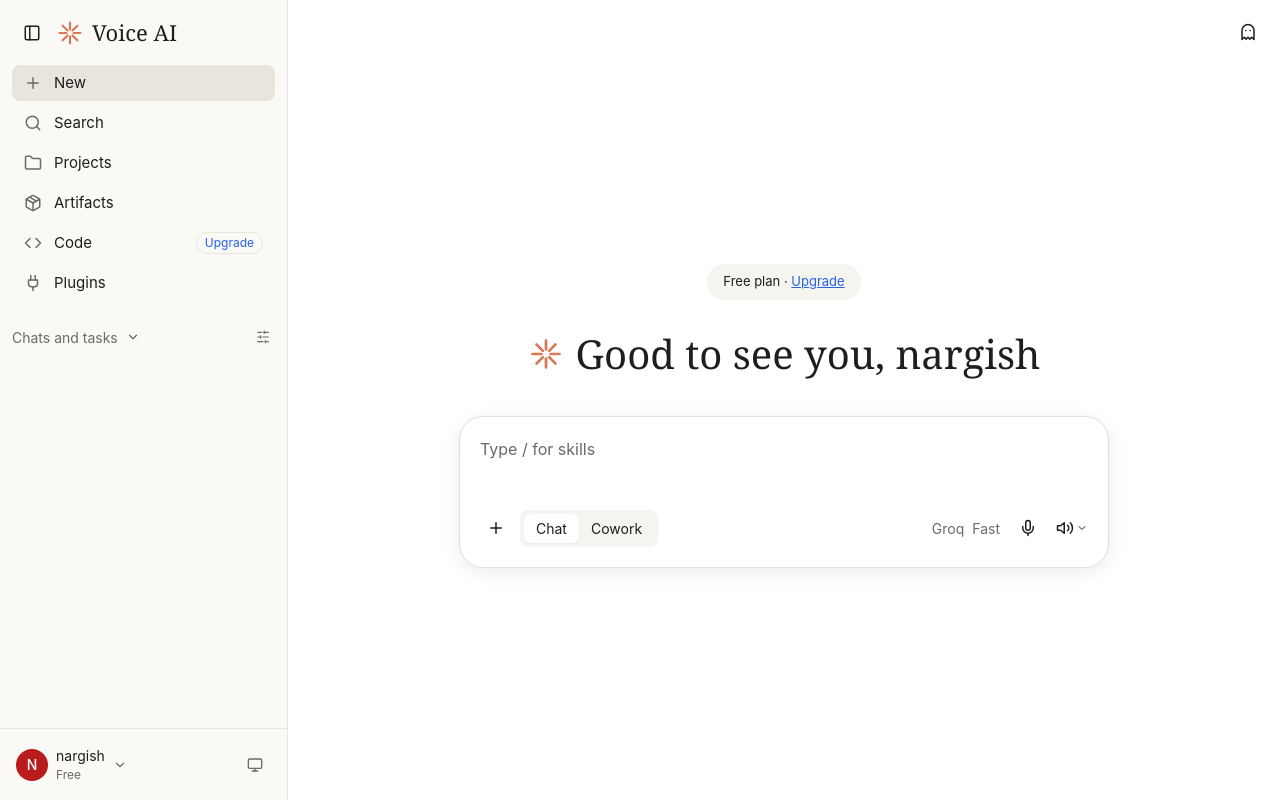
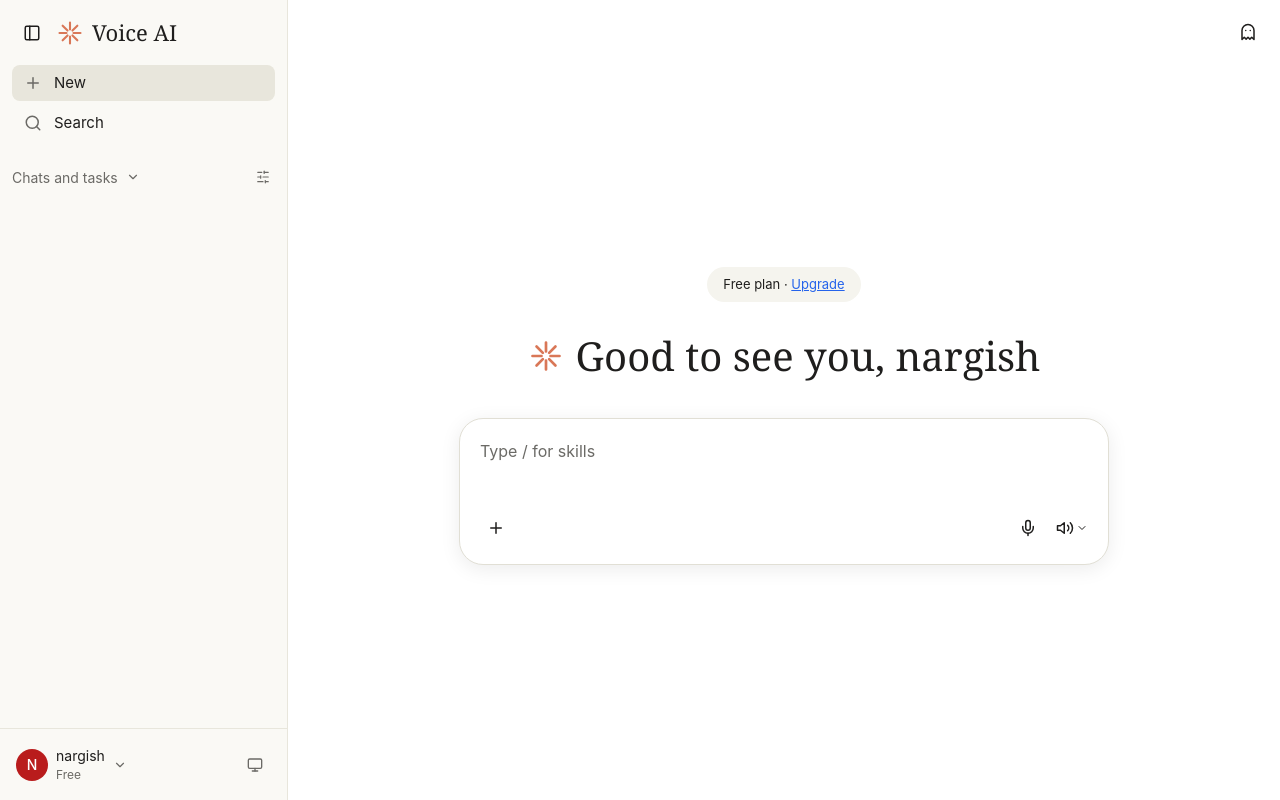
Before and after one commit to jaatni816/ChatBuddy, a React (Vite) app: page / in a window 1280 px wide. Built offline with nearby package versions, Linux system fonts and the light colour scheme; the HTML template or start-up script is replaced by a standard one.

Commit message:
Remove Projects, Artifacts, Code, Plugins from sidebar and Chat/Cowork toggle from input card

```diff
--- a/src/components/MainArea.jsx
+++ b/src/components/MainArea.jsx
@@ -35,7 +35,6 @@ const TOAST_DURATION = 3500;
 
 const InputCard = ({ onSendMessage, onOpenVoiceMode }) => {
   const [input, setInput] = useState('');
-  const [mode, setMode] = useState('Chat');
   const [isListening, setIsListening] = useState(false);
   const [interimText, setInterimText] = useState('');
   const [images, setImages] = useState([]);
@@ -422,34 +421,9 @@ const InputCard = ({ onSendMessage, onOpenVoiceMode }) => {
               onChange={handleFileSelect}
               className="hidden"
             />
-
-            <div className="flex items-center bg-input-bg rounded-lg p-1">
-              <button
-                type="button"
-                onClick={() => setMode('Chat')}
-                className={`px-3 py-1 rounded-md text-[14px] transition-colors ${
-                  mode === 'Chat' ? 'bg-white shadow-sm' : ''
-                }`}
-              >
-                Chat
-              </button>
-              <button
-                type="button"
-                onClick={() => setMode('Cowork')}
-                className={`px-3 py-1 rounded-md text-[14px] transition-colors ${
-                  mode === 'Cowork' ? 'bg-white shadow-sm' : ''
-                }`}
-              >
-                Cowork
-              </button>
-            </div>
           </div>
 
           <div className="flex items-center gap-3">
-            <div className="text-[14px] text-muted">
-              Groq <span className="ml-1">Fast</span>
-            </div>
-
             <button
               type="button"
               onClick={handleMicClick}
--- a/src/components/Sidebar.jsx
+++ b/src/components/Sidebar.jsx
@@ -1,5 +1,5 @@
 import React, { useState } from 'react';
-import { Plus, Search, Folder, Package, Code, Plug, ChevronDown, SlidersHorizontal, Monitor, X } from 'lucide-react';
+import { Plus, Search, ChevronDown, SlidersHorizontal, Monitor, X } from 'lucide-react';
 
 // Orange asterisk SVG logo
 const AsteriskLogo = ({ size = 36 }) => (
@@ -85,10 +85,6 @@ const Sidebar = ({ chats, currentChatId, onCreateNew, onSelectChat, onDeleteChat
       <div className="px-3 space-y-1">
         <NavItem icon={Plus} label="New" isActive={true} onClick={onCreateNew} />
         <NavItem icon={Search} label="Search" onClick={() => {}} />
-        <NavItem icon={Folder} label="Projects" onClick={() => {}} />
-        <NavItem icon={Package} label="Artifacts" onClick={() => {}} />
-        <NavItem icon={Code} label="Code" badge="Upgrade" onClick={() => {}} />
-        <NavItem icon={Plug} label="Plugins" onClick={() => {}} />
       </div>
 
       {/* Chats and tasks section */}
```
